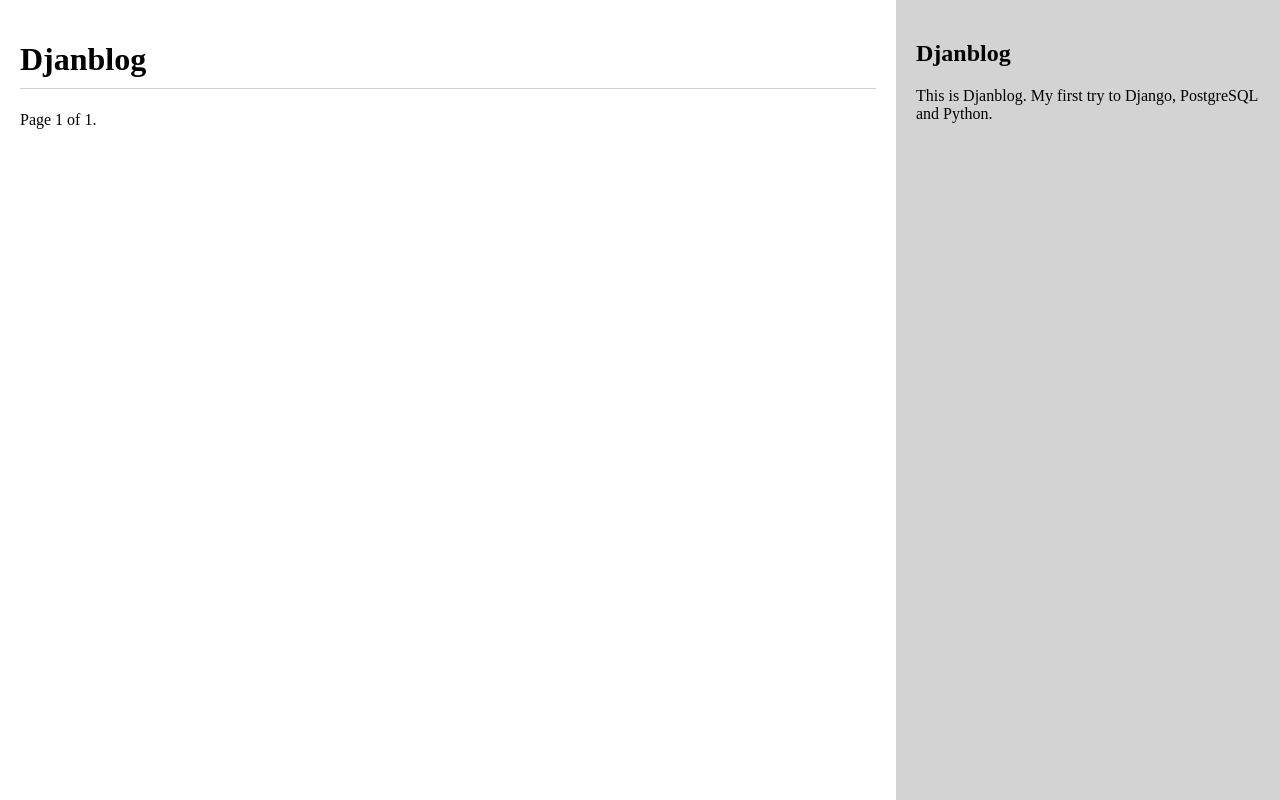
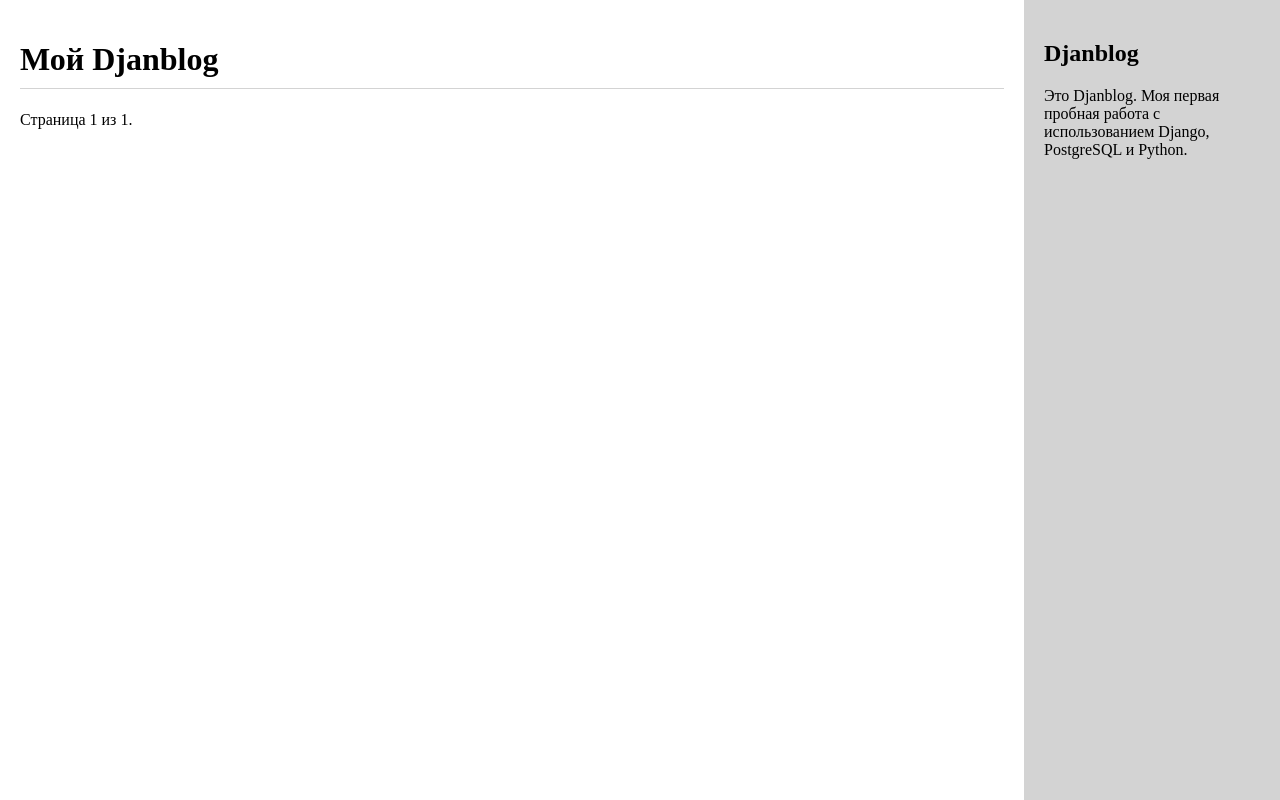
Before and after one commit to Antei/djanblog, a Django app: page /blog/ in a window 1280 px wide. Run offline with Django 4.2, Linux system fonts and the light colour scheme; data that the repository does not hold is empty.

Commit message:
Some fix

```diff
--- a/djanblog/blog/models.py
+++ b/djanblog/blog/models.py
@@ -9,8 +9,8 @@
                                             .filter(status='published')
 
 class Post(models.Model):
-    STATUS_CHOICES = (('draft', 'Draft'),
-                      ('published', 'Published'),
+    STATUS_CHOICES = (('draft', 'Черновик'),
+                      ('published', 'Опубликовано'),
                       )
     title = models.CharField(max_length=250)
     slug = models.SlugField(max_length=250,
--- a/djanblog/blog/static/css/blog.css
+++ b/djanblog/blog/static/css/blog.css
@@ -28,17 +28,17 @@
 
 #content,
 #sidebar {
-    display: inline-block;
+    /*display: inline-block;*/
     float: left;
     padding: 20px;
     height: 100%;
 }
 
 #content {
-    width: 70%;
+    width: 80%;
 }
 
 #sidebar {
-    width: 30%;
+    width: 20%;
   background-color: lightgrey;
 }
--- a/djanblog/blog/templates/blog/base.html
+++ b/djanblog/blog/templates/blog/base.html
@@ -13,7 +13,8 @@
     </div>
  <div id="sidebar">
  <h2>Djanblog</h2>
- <p>This is Djanblog.
-    My first try to Django, PostgreSQL and Python.</p>
- </div></body>
+ <p1>Это Djanblog.</p1>
+ <p2>Моя первая пробная работа с использованием Django, PostgreSQL и Python.</p2>
+ </div>
+ </body>
 </html>
--- a/djanblog/blog/templates/blog/pagination.html
+++ b/djanblog/blog/templates/blog/pagination.html
@@ -1,13 +1,13 @@
 <div class="pagination">
     <span class="step-links">
      {% if page.has_previous %}
-         <a href="?page={{ page.previous_page_number }}">Previous</a>
+         <a href="?page={{ page.previous_page_number }}">Предыдущая</a>
      {% endif %}
        <span class="current">
-     Page {{ page.number }} of {{ page.paginator.num_pages }}.
+     Страница {{ page.number }} из {{ page.paginator.num_pages }}.
        </span>
      {% if page.has_next %}
-           <a href="?page={{ page.next_page_number }}">Next</a>
+           <a href="?page={{ page.next_page_number }}">Следующая</a>
      {% endif %}
      </span>
 </div>
--- a/djanblog/blog/templates/blog/post/detail.html
+++ b/djanblog/blog/templates/blog/post/detail.html
@@ -7,7 +7,7 @@
         {{ post.title }}
     </h1>
     <p class="date">
-        Published {{ post.publish }} by {{ post.author }}
+        Опубликовано {{ post.publish }} by {{ post.author }}
     </p>
     {{ post.body|linebreaks}}
 {% endblock %}
--- a/djanblog/blog/templates/blog/post/list.html
+++ b/djanblog/blog/templates/blog/post/list.html
@@ -1,9 +1,9 @@
 {% extends "blog/base.html" %}
 
-{% block title %}My Blog{% endblock %}
+{% block title %}Мой Djanblog{% endblock %}
 
 {% block content %}
-  <h1>Djanblog</h1>
+  <h1>Мой Djanblog</h1>
   {% for post in posts %}
     <h2>
       <a href="{{ post.get_absolute_url }}">
@@ -11,7 +11,7 @@
       </a>
     </h2>
     <p class="date">
-      Published {{ post.publish }} by {{ post.author }}
+      Опубликовано {{ post.publish }} by {{ post.author }}
     </p>
     {{ post.body|truncatewords:30|linebreaks }}
   {% endfor %}
--- a/djanblog/djanblog/settings.py
+++ b/djanblog/djanblog/settings.py
@@ -108,7 +108,7 @@
 # Internationalization
 # https://docs.djangoproject.com/en/4.0/topics/i18n/
 
-LANGUAGE_CODE = 'en-us'
+LANGUAGE_CODE = 'ru-ru'
 
 TIME_ZONE = 'UTC'
 
```
